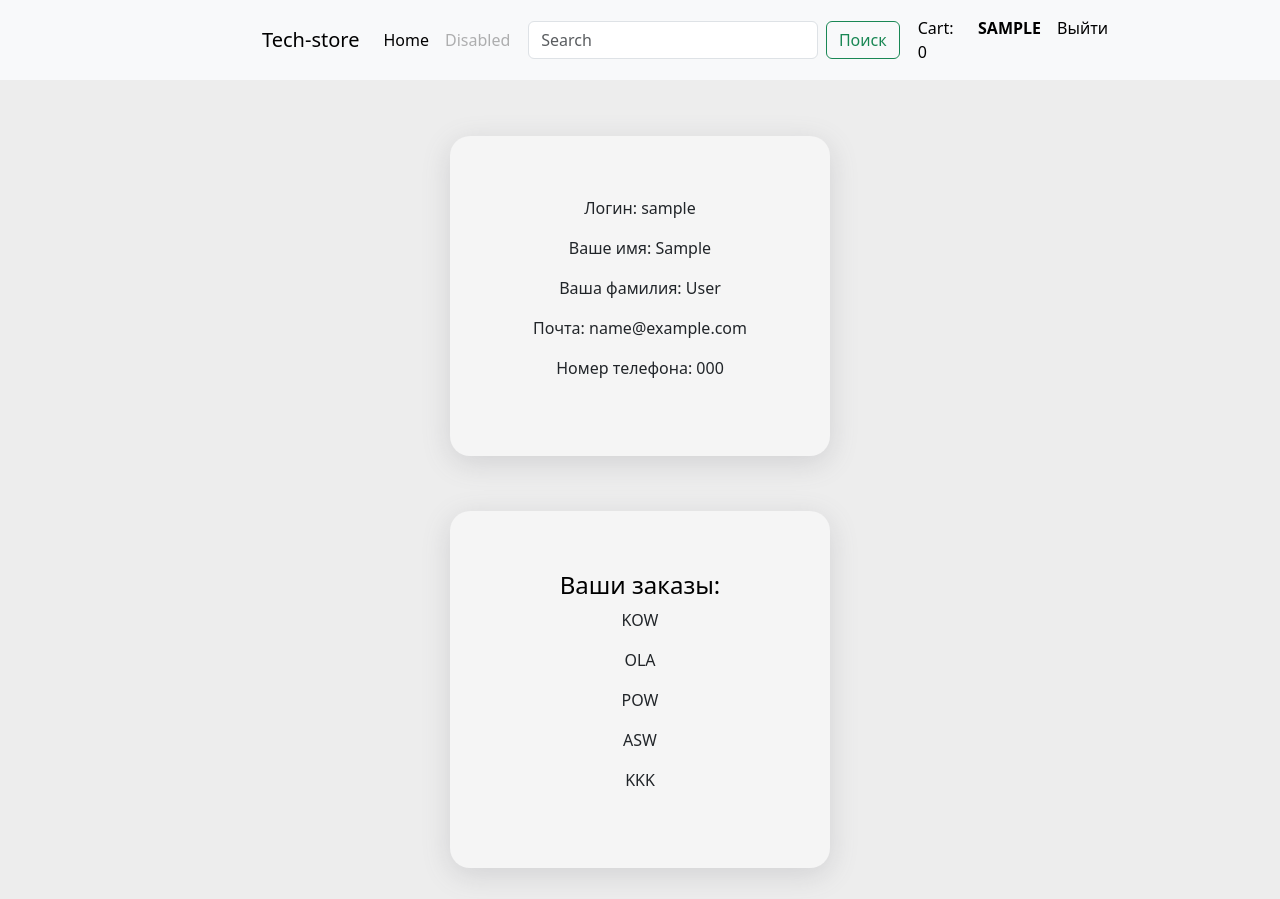
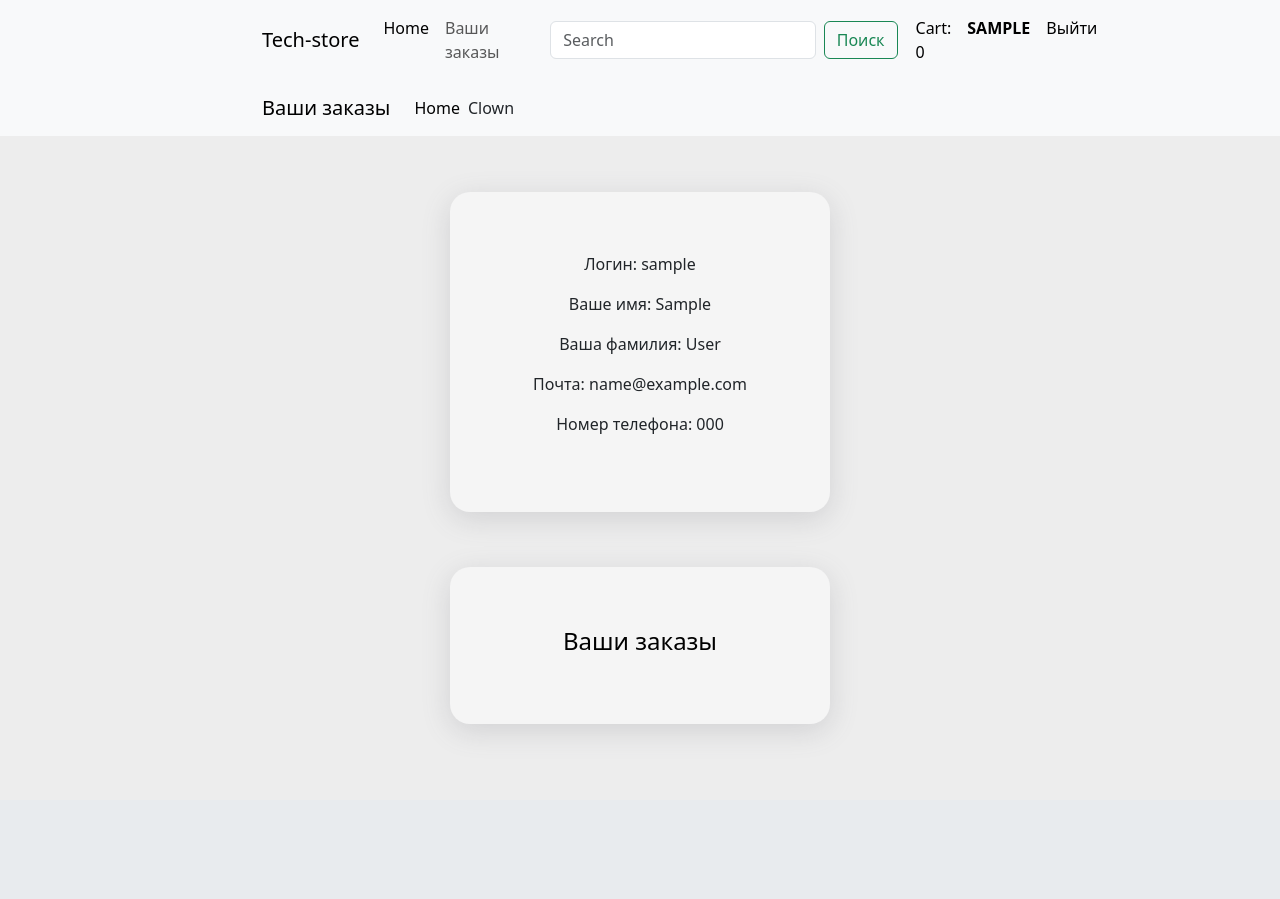
Before and after one commit to Mario8602/storethings, a Django app: page /accounts/profile/1/ in a window 1280 px wide. After the commit the page ends 734 px from the top, so only its background shows below. Run offline with Django 4.2, Linux system fonts and the light colour scheme; a user stored in the database is signed in; tables that the repository leaves empty hold one stand-in row (values such as "Sample post"); parts of the project's set-up code (start-up, migrations or seed data) failed here and were passed over.

Commit message:
Commit #17.1. Доработан вывод товаров на страницу истории заказов

```diff
--- a/store/product/static/css/style.css
+++ b/store/product/static/css/style.css
@@ -150,6 +150,14 @@ td {
 }
 
 .font {
-  font-family: Verdana, "Times New Roman";
-  font-weight: 500;
+    font-family: Verdana, "Times New Roman";
+    font-weight: 500;
 }
+
+.text-archive {
+    text-align: left;
+}
+
+.text-archive-date {
+    text-align: right;
+}
--- a/store/product/templates/base.html
+++ b/store/product/templates/base.html
@@ -25,7 +25,11 @@
                     <a class="nav-link active" aria-current="page" href="/">Home</a>
                 </li>
                 <li class="nav-item">
+                    {% if user.is_authenticated %}
+                    <a class="nav-link" href="{% url 'users:archive' user.pk %}">Ваши заказы</a>
+                    {% else %}
                     <a class="nav-link disabled">Disabled</a>
+                    {% endif %}
                 </li>
             </ul>
 
@@ -48,7 +52,7 @@
                 </li>
                 {% if user.is_authenticated %}
                 <li class="nav-item">
-                    <a class="nav-link active" href="{% url 'users:profile' user.pk %}"> <strong>{{ user.username|upper }}</strong> </a>
+                    <a class="nav-link active" href="{% url 'users:profile' user.pk %}"> <strong>{{ user.username|upper }}</strong></a>
                 </li>
                 <li>
                     <a class="nav-link active" href="{% url 'logout' %}"> Выйти </a>
--- a/store/user/templates/profile_user.html
+++ b/store/user/templates/profile_user.html
@@ -1,6 +1,31 @@
 {% extends 'base.html' %}
 
 {% block content %}
+
+<nav class="navbar navbar-expand-lg bg-body-tertiary pad">
+    <div class="container-fluid">
+        <a class="navbar-brand" href="/">Ваши заказы</a>
+        <button class="navbar-toggler" type="button" data-bs-toggle="collapse"
+                data-bs-target="#navbarSupportedContent"
+                aria-controls="navbarSupportedContent" aria-expanded="false" aria-label="Toggle navigation">
+            <span class="navbar-toggler-icon"></span>
+        </button>
+        <div class="collapse navbar-collapse" id="navbarSupportedContent">
+            <ul class="navbar-nav me-right mb-2 mb-lg-0">
+                <li class="nav-item">
+                    <a class="nav-link active" aria-current="page" href="/">Home</a>
+                </li>
+            </ul>
+            <ul class="navbar-nav me-right mb-2 mb-lg-0">
+                <li class="nav-item">
+                Clown
+                </li>
+            </ul>
+        </div>
+
+    </div>
+</nav>
+
 
 <div class="container my-3">
     <div class="row">
@@ -16,13 +41,7 @@
     <div class="row">
         <div class="col-4"></div>
         <div class="col-4 prod-con-login">
-
-            <a href="{% url 'users:archive' user.pk %}"><h4>Ваши заказы:</h4></a>
-            <p>KOW{{ order.firstName }}</p>
-            <p>OLA{{ objects_list.users }}</p>
-            <p>POW{{ order }}</p>
-            <p>ASW{{ post }}</p>
-            <p>KKK{{ orders }}</p>
+            <a href="{% url 'users:archive' user.pk %}"><h4>Ваши заказы</h4></a>
         </div>
     </div>
 </div>
```
